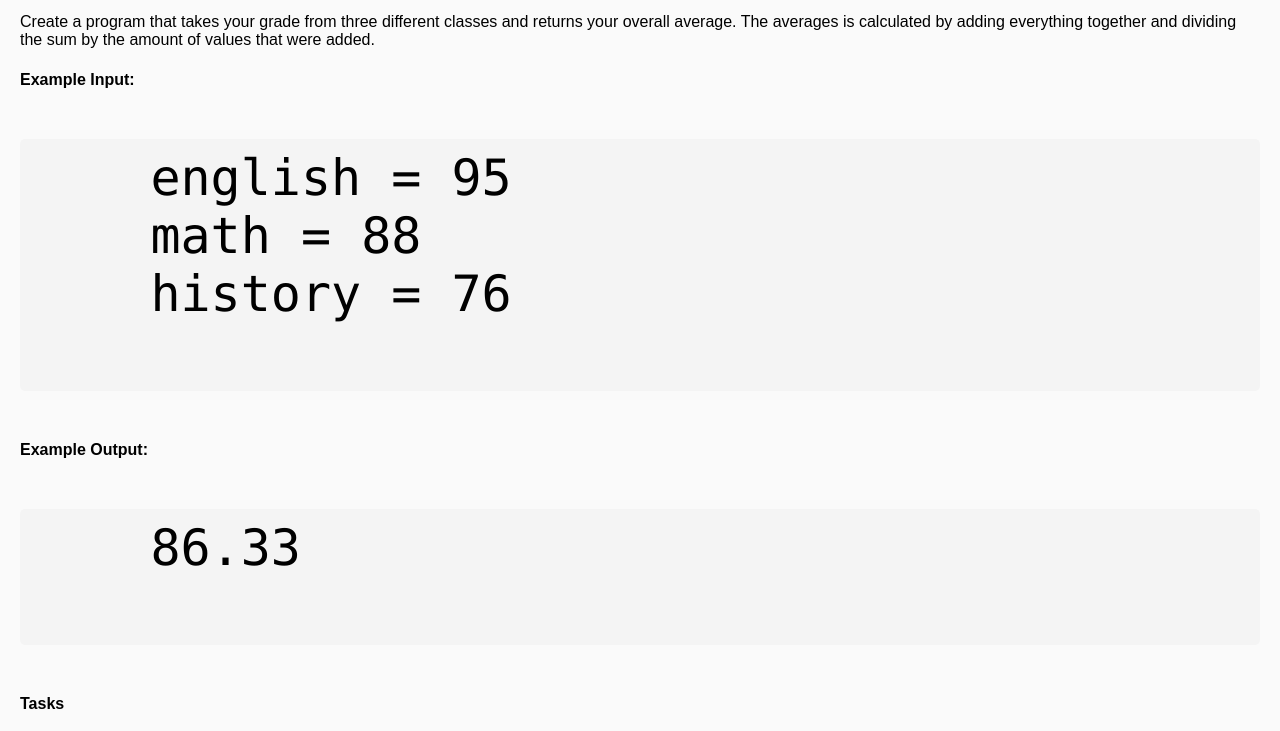
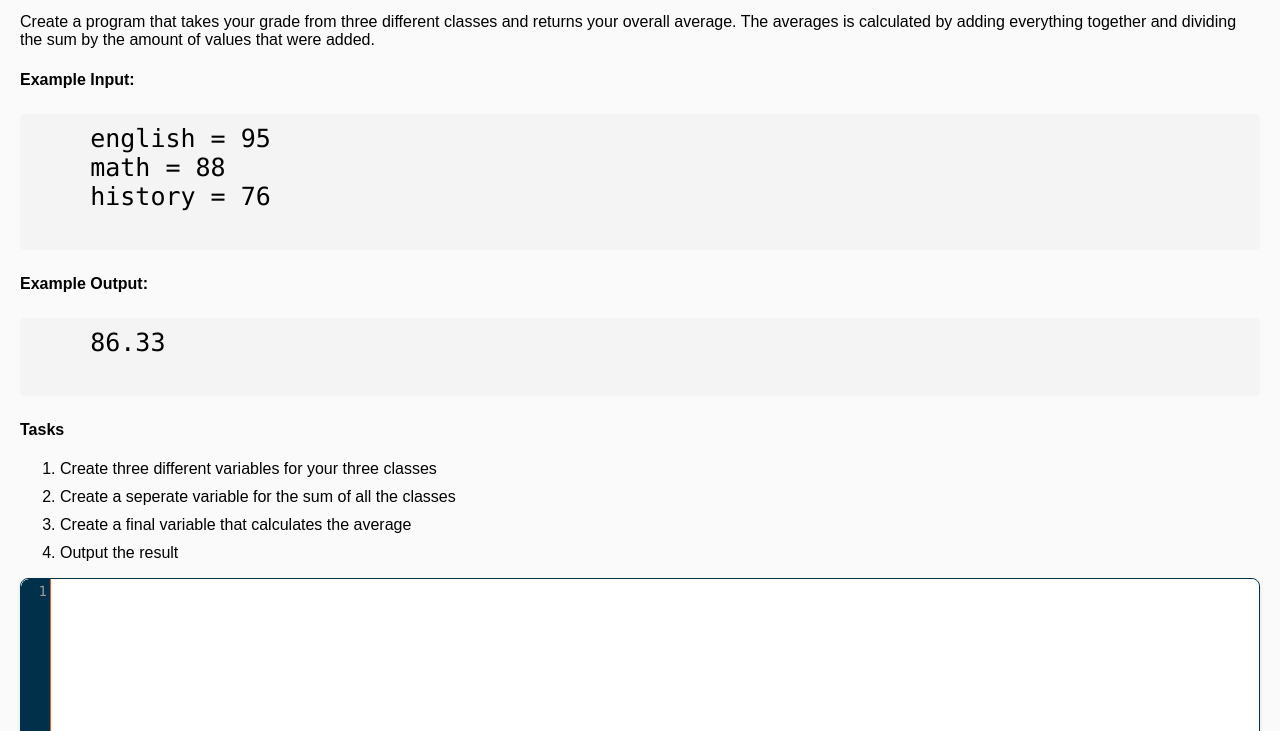
Before and after one commit to rdelagarza12/Code-Platoon-Code-Editor, a plain HTML site: page exercises/module-2/module-2-1/6-basic-math.html in a window 1280 px wide. Shown: the part 61-792 px from the top of the page. Drawn offline with nearby package versions, Linux system fonts and the light colour scheme.

Commit message:
font change

```diff
--- a/style.css
+++ b/style.css
@@ -24,7 +24,7 @@ li {
 }
 
 pre {
-  font-size: 50px; /* Adjust as needed */
+  font-size: 25px; /* Adjust as needed */
   font-family: Consolas, Monaco, 'Courier New', monospace; /* A good font for code */
   background-color: #f4f4f4; /* Light gray for contrast */
   padding: 10px;
```
